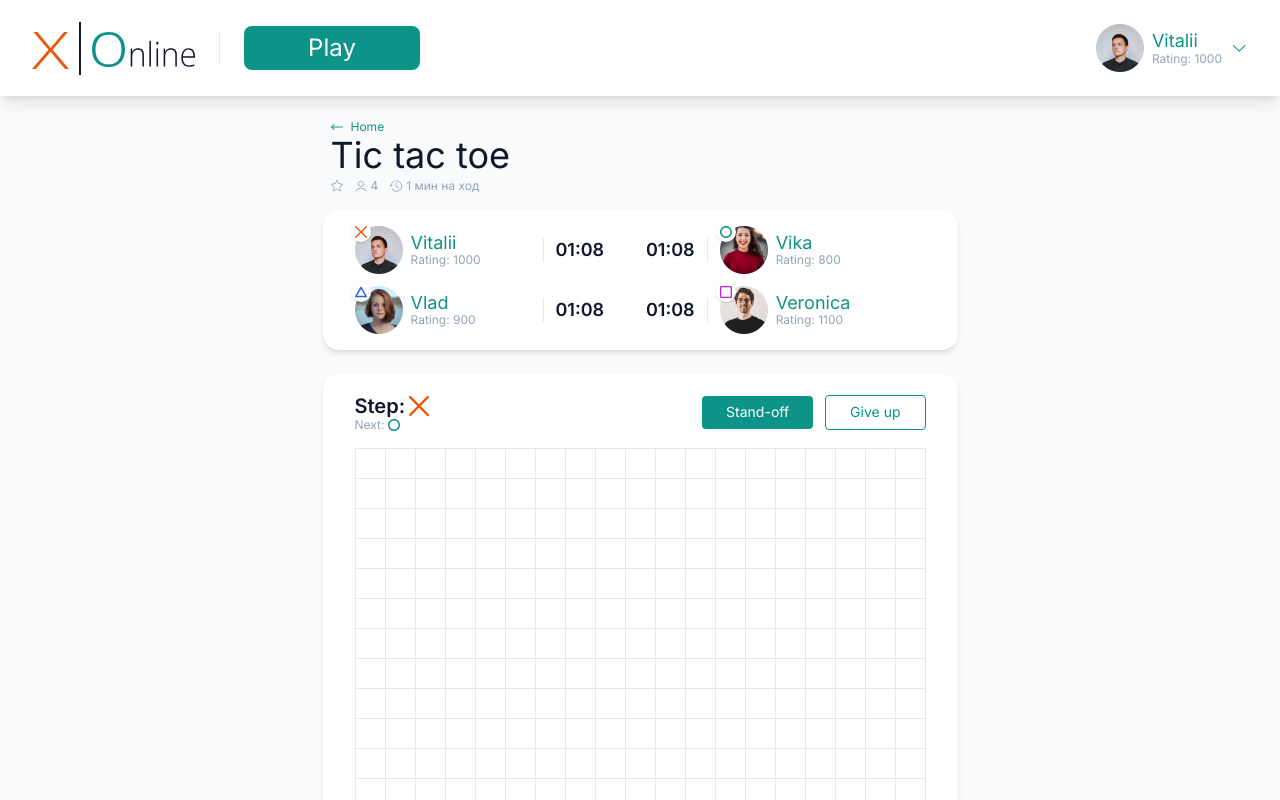
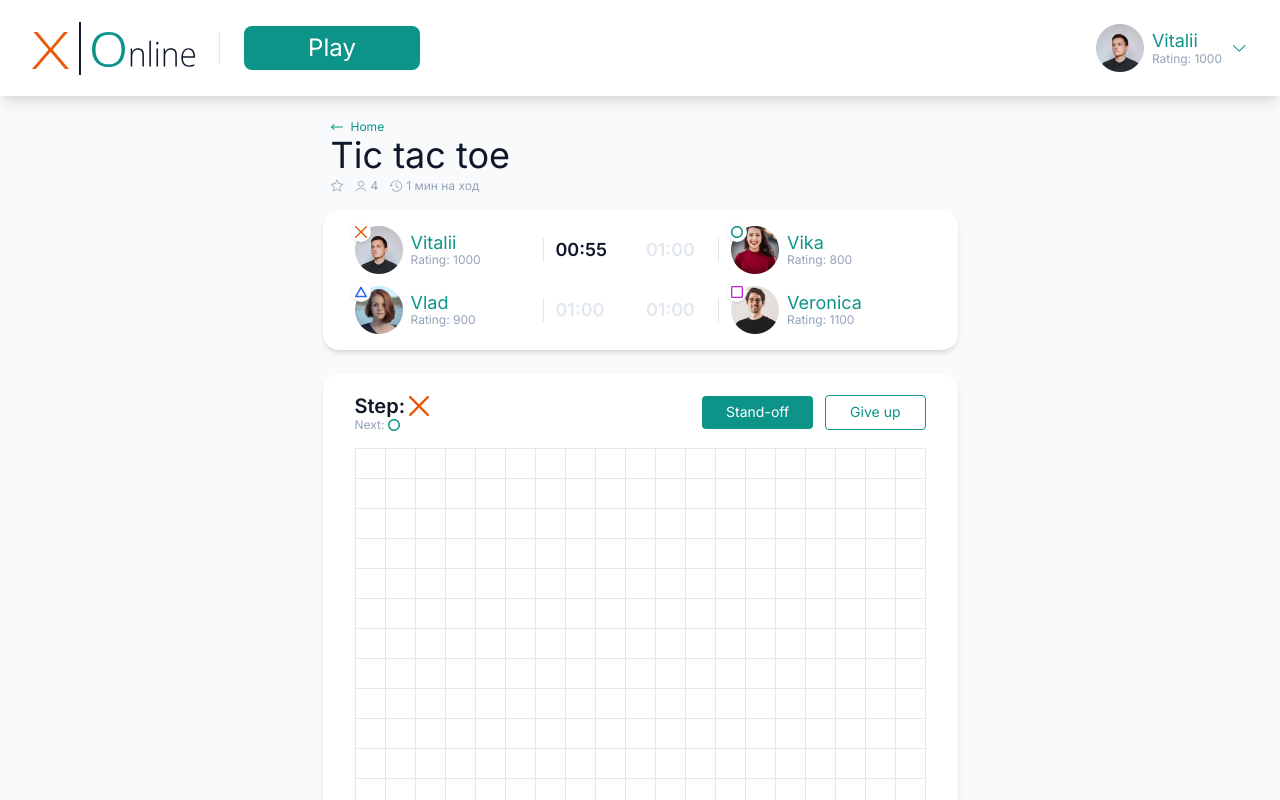
Before and after one commit to respectket/game-tic-tac-toe, a Next.js app: page / in a window 1280 px wide. Shown: the top 800 px of the page. Built offline with nearby package versions, Linux system fonts and the light colour scheme.

Commit message:
add simple timer

```diff
--- a/components/game/game-field.jsx
+++ b/components/game/game-field.jsx
@@ -1,11 +1,8 @@
 import clsx from "clsx";
 import { UiButton } from "../uikit/ui-button";
 import { GameSymbol } from "./game-symbol";
-import { useGameState } from "./use-game-state";
 
-export function GameField({ className, playersCount }) {
-
-  const {cells, currentMove, handleCellClick, nextMove} = useGameState(playersCount);
+export function GameField({ className, cells, currentMove, nextMove, handleCellClick }) {
 
   const actions = (
       <>
--- a/components/game/game-info.jsx
+++ b/components/game/game-info.jsx
@@ -7,6 +7,7 @@
 import avatarSrc2 from "./images/avatar-2.png";
 import avatarSrc3 from "./images/avatar-3.png";
 import avatarSrc4 from "./images/avatar-4.png";
+import { useEffect, useState } from "react";
 
 const players = [
   {
@@ -39,7 +40,7 @@
   },
 ];
 
-export function GameInfo({ className, playersCount }) {
+export function GameInfo({ className, playersCount, currentMove }) {
   return (
     <div
       className={clsx(
@@ -48,15 +49,46 @@
       )}
     >
       {players.slice(0, playersCount).map((player, index) => (
-        <PlayerInfo key={player.id} playerInfo={player} isRight={index % 2 === 1} />
-
+        <PlayerInfo
+          key={player.id}
+          playerInfo={player}
+          isRight={index % 2 === 1}
+          isTimerRunning={currentMove === player.symbol}
+        />
       ))}
-
     </div>
   );
 }
 
-function PlayerInfo({ playerInfo, isRight }) {
+function PlayerInfo({ playerInfo, isRight, isTimerRunning }) {
+
+  const [seconds, setSeconds] = useState(60);
+
+  const minutesString = String(Math.floor(seconds / 60)).padStart(2, "0");
+  const secondString = String(seconds % 60).padStart(2, "0");
+
+  const isDanger = seconds < 10;
+
+  useEffect(() => {
+    if (isTimerRunning) {
+     const interval = setInterval(() => {
+        setSeconds((prev) => Math.max(prev - 1, 0));
+      }, 1000);
+      return () => {
+        clearInterval(interval)
+        setSeconds(60)
+      }
+    }
+
+  }, [isTimerRunning])
+
+  const getTimerColor = () => {
+    if(isTimerRunning) {
+      return isDanger ? "text-orange-600" : "text-slate-900";
+    }
+    return "text-slate-200"
+  }
+
   return (
     <div className="flex items-center gap-3">
       <div className={clsx("relative", isRight && "order-3")}>
@@ -73,7 +105,15 @@
       <div
         className={clsx("h-6 w-px bg-slate-200", isRight && "order-2")}
       ></div>
-      <div className={clsx("text-slate-900 text-lg font-semibold", isRight && "order-1")}>01:08</div>
+      <div
+        className={clsx(
+          "text-lg font-semibold w-[60px]",
+          isRight && "order-1",
+          getTimerColor()
+        )}
+      >
+        {minutesString}:{secondString}
+      </div>
     </div>
   );
 }
--- a/components/game/index.js
+++ b/components/game/index.js
@@ -1,3 +1,4 @@
 export { GameTitle } from "./game-title.jsx";
 export { GameInfo } from "./game-info.jsx";
 export { GameField } from "./game-field.jsx";
+export { useGameState } from "./use-game-state.js";
--- a/pages/index.jsx
+++ b/pages/index.jsx
@@ -1,16 +1,20 @@
 import { useState } from "react";
-import { GameField, GameInfo, GameTitle } from "../components/game";
+import { GameField, GameInfo, GameTitle, useGameState } from "../components/game";
 import { Header } from "../components/header";
 
 export default function HomePage() {
+
   const [playersCount] = useState(4);
+  const { cells, currentMove, handleCellClick, nextMove } =
+    useGameState(playersCount);
+
   return (
     <div className="bg-slate-50 min-h-screen">
       <Header />
       <main className="pt-6 mx-auto w-max">
         <GameTitle playersCount={playersCount} />
-        <GameInfo playersCount={playersCount} className="mt-4" />
-        <GameField playersCount={playersCount} className="mt-6" />
+        <GameInfo playersCount={playersCount} className="mt-4" currentMove={currentMove} />
+        <GameField cells={cells} currentMove={currentMove} handleCellClick={handleCellClick} nextMove={nextMove} className="mt-6" />
       </main>
     </div>
   );
```
